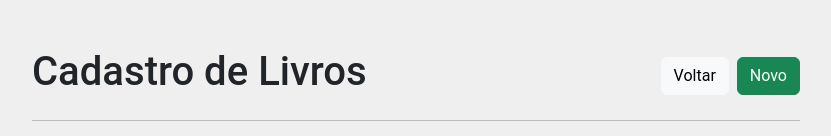
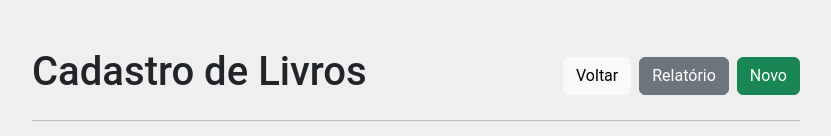
Before and after one commit to fabriciohenriquesilva/bookmanager, an Angular app in the folder frontend/: page /livros in a window 1280 px wide. Shown: the top 136 px of the page, without its empty margins (224-1055 px from the left). Built offline with nearby package versions, Linux system fonts and the light colour scheme; no server answers.

Commit message:
feat: adição do botão de impressão do relatório de livros

```diff
--- a/frontend/src/app/components/livro/livro-list/livro-list.html
+++ b/frontend/src/app/components/livro/livro-list/livro-list.html
@@ -3,6 +3,7 @@
         <h1 class="header-title">Cadastro de Livros</h1>
         <div>
             <button class="btn btn-light me-2" [routerLink]="'/'">Voltar</button>
+            <button class="btn btn-secondary me-2" (click)="relatorio()">Relatório</button>
             <button class="btn btn-success" [routerLink]="'/livros/create'">Novo</button>
         </div>
     </div>
--- a/frontend/src/app/components/livro/livro-list/livro-list.ts
+++ b/frontend/src/app/components/livro/livro-list/livro-list.ts
@@ -25,4 +25,15 @@ export class LivroList implements OnInit {
         });
     }
 
+    relatorio(): void {
+        this.livroService.relatorio().subscribe({
+            next: (blob) => {
+                const fileURL = URL.createObjectURL(blob);
+                window.open(fileURL, '_blank');
+            },
+            error: (err) => {
+                console.error(err);
+            }
+        });
+    }
 }
--- a/frontend/src/app/components/livro/livro.service.ts
+++ b/frontend/src/app/components/livro/livro.service.ts
@@ -27,4 +27,10 @@ export class LivroService extends RestService<Livro> {
             }
         }).pipe(take(1));
     }
+
+    relatorio(): Observable<any> {
+        return this._http.get(`${this._apiUrl}/relatorio`, {
+            responseType: 'blob' as 'json'
+        }).pipe(take(1));
+    }
 }
```
Also changed, not shown: 1 other file (tests, documents, lock files or other folders).
